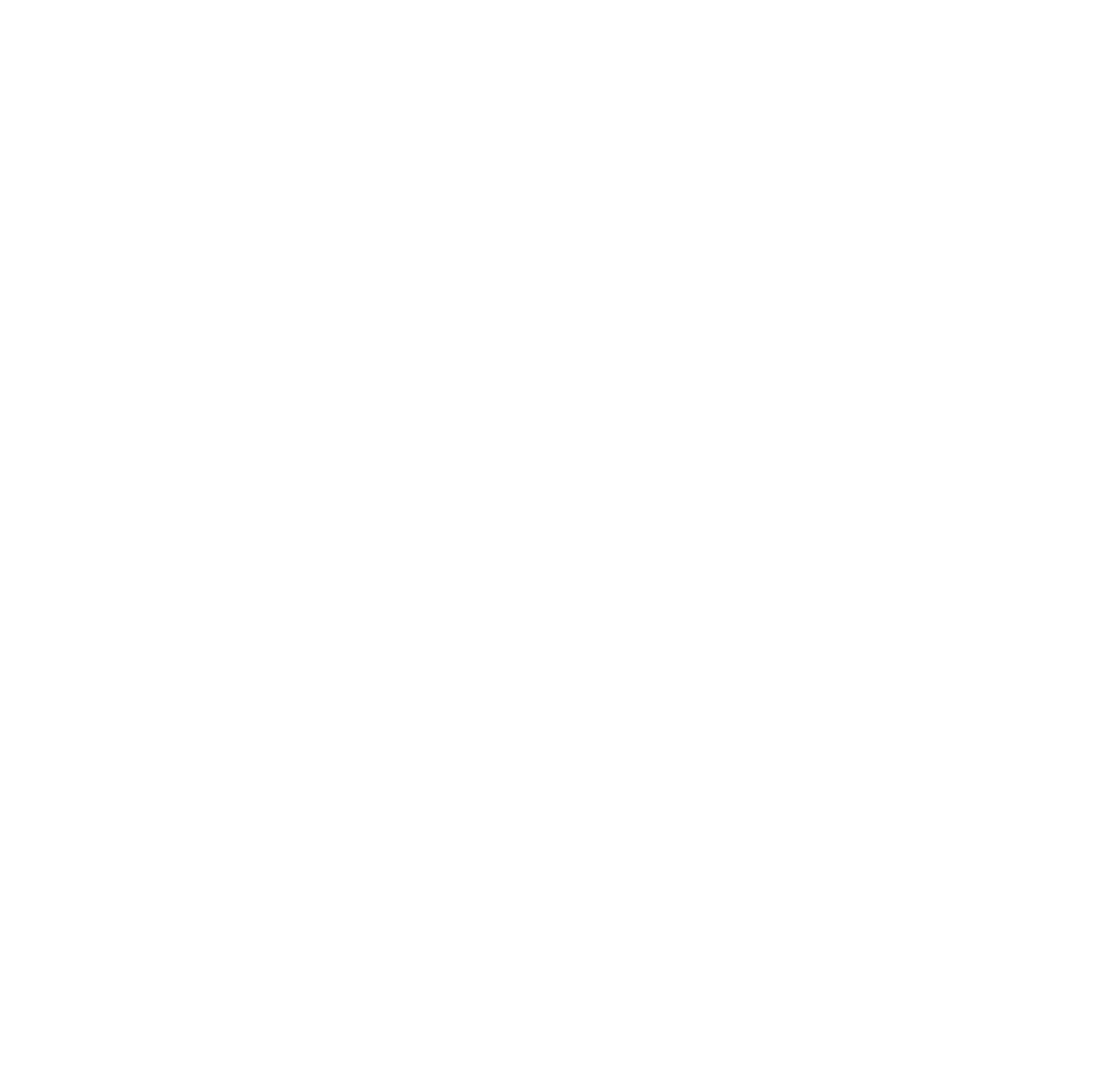
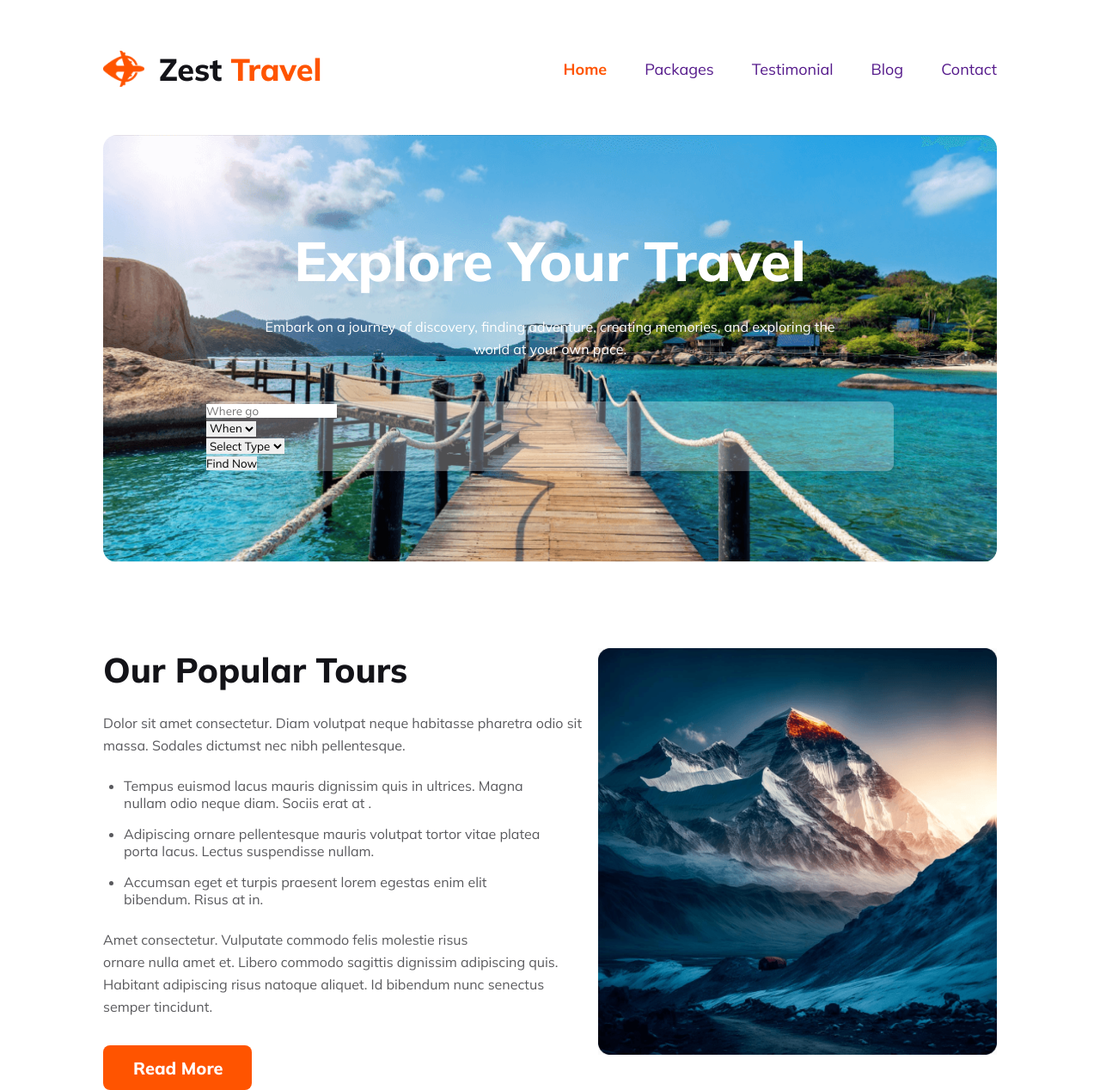
Before and after one commit to rashedjamanraju/B9-A2, a plain HTML site: page index.html in a window 1280 px wide. Shown: the whole page at 86% size. Before the commit the page ends 800 px from the top, so only its background shows below. Drawn offline with Linux system fonts and the light colour scheme.

Commit message:
populer section done without responsive

```diff
--- a/index.html
+++ b/index.html
@@ -6,17 +6,122 @@
     <meta charset="UTF-8">
     <meta name="viewport" content="width=device-width, initial-scale=1.0">
 
+    <!-- favicon -->
+    <link rel="shortcut icon" href="Images/favicon.ico" type="image/x-icon">
+
     <!-- website title -->
     <title>Zest Travel</title>
 
-    <!-- fonts -->
+    <!--Mulish fonts -->
+    <link rel="preconnect" href="https://fonts.googleapis.com">
+    <link rel="preconnect" href="https://fonts.gstatic.com" crossorigin>
+    <link
+        href="https://fonts.googleapis.com/css2?family=Mulish:ital,wght@0,200;0,300;0,400;0,500;0,600;0,700;0,800;0,900;0,1000;1,200;1,300;1,400;1,500;1,600;1,700;1,800;1,900;1,1000&display=swap"
+        rel="stylesheet">
 
     <!-- custom css -->
     <link rel="stylesheet" href="styles/style.css">
 </head>
 
 <body>
+    <!-- header section -->
+    <header>
 
+        <!-- navigation-bar section -->
+        <section class="navigation-bar container">
+            <nav class="navigation">
+                <div class="navigation-bar-title">
+                    <figure class="logo">
+                        <img src="Images/Group 40071 (2).png" alt="">
+                    </figure>
+                    <h2>Zest <span class="primary-text">Travel</span></h2>
+                </div>
+
+
+                <ul>
+                    <li><a href="" class="primary-text home">Home</a></li>
+                    <li><a href="">Packages</a></li>
+                    <li><a href="">Testimonial</a></li>
+                    <li><a href="">Blog</a></li>
+                    <li><a href="">Contact</a></li>
+                </ul>
+            </nav>
+        </section>
+
+
+
+        <!-- destination-menu section -->
+        <section class="destination-menu container">
+            <div class="destination-menu-text">
+                <h2 class="destination-menu-title">Explore Your Travel</h2>
+                <p class="description-primary white-text">Embark on a journey of discovery, finding adventure, creating
+                    memories,
+                    and exploring the world at your own pace.</p>
+            </div>
+
+            <!-- destination-menu-dropdown section -->
+            <section class="destination-menu-dropdown">
+                <ul>
+                    <li>
+                        <input type="text" name="" id="" placeholder="Where go">
+                    </li>
+                    <li>
+                        <select name="cars" id="cars">
+                            <option value="volvo">When</option>
+                            <option value="saab">Saab</option>
+                            <option value="opel">Opel</option>
+                            <option value="audi">Audi</option>
+                        </select>
+                    </li>
+                    <li>
+                        <select name="cars" id="cars">
+                            <option value="volvo">Select Type</option>
+                            <option value="saab">Saab</option>
+                            <option value="opel">Opel</option>
+                            <option value="audi">Audi</option>
+                        </select>
+                    </li>
+                </ul>
+                <button>
+                    <span>Find Now</span>
+                </button>
+            </section>
+        </section>
+    </header>
+
+
+    <!-- main section -->
+    <main>
+        <!-- popular tours section -->
+        <section class="popular container">
+            <div class="popular-text">
+                <h3 class="title-primary">
+                    Our Popular Tours
+                </h3>
+                <p class="top description-primary">Dolor sit amet consectetur. Diam volutpat neque habitasse pharetra odio
+                    sit massa. Sodales dictumst nec nibh pellentesque.</p>
+                <ul>
+                    <li>Tempus euismod lacus mauris dignissim quis in ultrices. Magna nullam odio neque diam. Sociis
+                        erat at .</li>
+                    <li>Adipiscing ornare pellentesque mauris volutpat tortor vitae platea porta lacus. Lectus
+                        suspendisse nullam.</li>
+                    <li> Accumsan eget et turpis praesent lorem egestas enim elit bibendum. Risus at in.</li>
+                </ul>
+                <p class="bottom description-primary">Amet consectetur. Vulputate commodo felis molestie risus<br>
+                    ornare nulla amet et. Libero commodo sagittis dignissim adipiscing quis. Habitant adipiscing risus
+                    natoque aliquet. Id bibendum nunc senectus semper tincidunt. </p>
+                <button class="btn-primary">Read More</button>
+            </div>
+
+            <figure class="popular-image">
+                <img src="Images/Rectangle 4.png" alt="">
+            </figure>
+        </section>
+
+
+        <!-- destination section -->
+
+    </main>
 </body>
 
 </html>
--- a/styles/style.css
+++ b/styles/style.css
@@ -0,0 +1,194 @@
+/* BASIC CSS RESET */
+*{
+    margin: 0;
+    padding: 0;
+    box-sizing: border-box;
+    list-style-type: none;
+    text-decoration: none;
+    font-family: 'Mulish', sans-serif;
+    border: none;
+    outline: none;
+}
+img{
+    display: block;
+    width:100%;
+}
+/* body{
+
+} */
+
+/* COMMON CONTAINER CLASS */
+.container{
+    width: 81.25%;
+    max-width: 1440px;
+    margin-inline: auto;
+}
+
+button:hover{
+    cursor: pointer;
+    background-color: black;
+    transition: background-color 1s ease;
+}
+
+/* COMMON SHARED STYLE */
+.description-primary{
+    font-family: Mulish;
+    font-size: 16px;
+    font-style: normal;
+    font-weight: 400;
+    line-height: 26px; /* 162.5% */
+}
+
+.btn-primary{
+    color: #FFF;
+    text-align: center;
+    font-family: Mulish;
+    font-size: 20px;
+    font-style: normal;
+    font-weight: 800;
+    line-height: normal;
+    padding: 14px 34px 13px 35px;
+    border-radius: 8px;
+    background: #FF5400;
+}
+/* TEXT COLOR */
+.white-text{
+    color: #FFF;
+}
+
+.primary-text{
+    color: #FF5400;
+}
+
+/* COMMON h3 */
+.title-primary{
+    color: #131318;
+    font-family: Mulish;
+    font-size: 40px;
+    font-style: normal;
+    font-weight: 800;
+    line-height: normal;
+}
+/* NAVIGATION BAR SECTION STYLES */
+.navigation-bar{
+    padding-top: 52px;
+    padding-bottom: 49px;
+}
+
+.navigation{
+    display: flex;
+    justify-content: space-between;
+}
+
+.navigation .navigation-bar-title .logo{
+    width:48.00024px;
+    height: 56.0076px;
+    display: flex;
+    align-items: center;
+}
+
+.navigation .navigation-bar-title{
+    display: flex;
+    align-items: center;
+    gap: 16.63px;
+}
+
+.navigation h2{
+    color: #131318;
+    font-family: Mulish;
+    font-size: 36px;
+    font-style: normal;
+    font-weight: 800;
+    line-height: normal;
+}
+
+
+.navigation ul{
+    display: flex;
+    align-items: center;
+    gap: 44px;
+    color:#424247;
+    font-family: Mulish;
+    font-size: 18px;
+    font-style: normal;
+    font-weight: 400;
+    line-height: normal;
+}
+
+.navigation ul li .home{
+    /* text-align: center; */
+    font-family: Mulish;
+    font-size: 18px;
+    font-style: normal;
+    font-weight: 700;
+    line-height: normal;
+}
+
+
+/* DESTINATION MENU SECTION STYLES */
+.destination-menu{
+    background: url('../Images/destination-menubg.png') center/cover no-repeat,
+                linear-gradient(180deg, rgba(19, 19, 24, 0.80) 0%, rgba(19, 19, 24, 0.00) 100%);
+    padding-top: 106px;
+    padding-bottom: 106px;
+    border-radius: 16px;
+}
+.destination-menu-text{
+    max-width: 676px;
+    text-align: center;
+    margin-inline: auto;
+}
+.destination-menu-text .destination-menu-title{
+    color: #FFF;
+    font-family: Mulish;
+    font-size: 64px;
+    font-style: normal;
+    font-weight: 800;
+    line-height: normal;
+    margin-bottom: 24px;
+}
+.destination-menu-dropdown{
+    margin-top: 48px;
+    max-width: 800px;
+    border-radius: 8px;
+    background: rgba(255, 255, 255, 0.30);
+    margin-inline: auto;
+}
+
+/* POPULAR TOURS STYLES */
+.popular{
+    margin-top: 100px;
+    display: flex;
+    justify-content: space-between;
+    /* align-items: center; */
+}
+.popular-text{
+    max-width: 576px;
+}
+.popular-text ul{
+    padding-left: 24px;
+    margin-block: 24px;
+    display: flex;
+    flex-direction: column;
+    gap: 16px;
+    max-width: 525px;
+}
+.popular-text ul li{
+    list-style-type: disc;
+    list-style-position: outside;
+}
+.popular-text p,.popular-text li{
+    color: rgba(19, 19, 24, 0.70);
+}
+.popular-text p.top{
+    margin-top: 24px;
+}
+.popular-text p.bottom{
+    margin-bottom: 32px;
+    color: #5A5A5D;
+    max-width: 530px;
+}
+.popular-image{
+    max-width: 540px;
+    max-height: 550px;
+}
```
Also changed, not shown: Images/destination-menubg.png (renamed from Images/Group 13 (1) (1).png), Images/favicon.ico (added).
